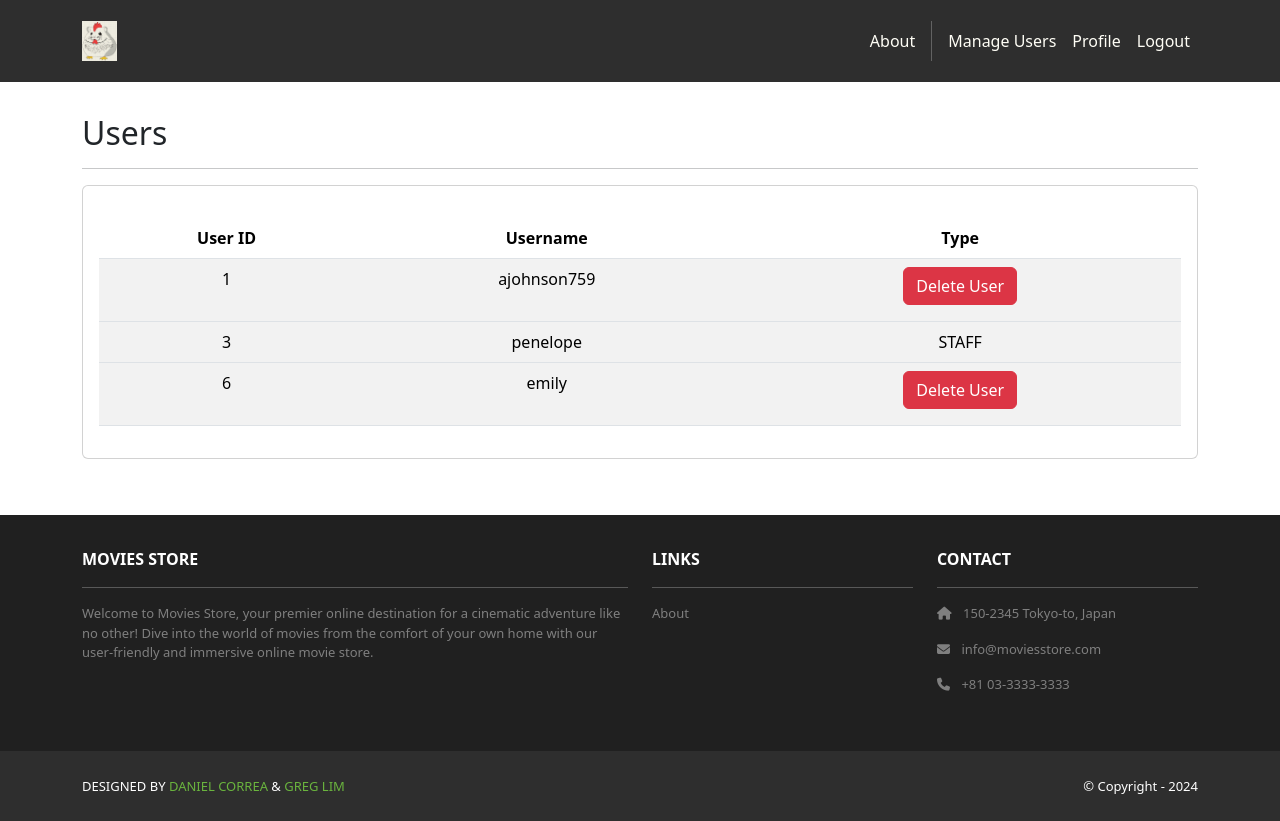
After one commit to Runningbird20/Project-2, a Django app: page /accounts/manage_accounts/ in a window 1280 px wide. The commit adds this page. Run offline with Django 5.2, Linux system fonts and the light colour scheme; a user stored in the database is signed in; data comes from the database, SQL or seed files in the repository; both versions use the stored data as it was after the commit; some libraries are stand-ins or nearby versions.

Commit message:
created page for managing users and functionality to delete users

```diff
--- /dev/null
+++ b/accounts/templates/accounts/manage_accounts.html
@@ -0,0 +1,53 @@
+{% extends 'base.html' %}
+{% block content %}
+
+<div class="p-3">
+    <div class="container">
+        <div class="row mt-3">
+            <div class="col mx-auto mb-3">
+                <h2>Users</h2>
+                <hr />
+                <div class="card mb-4">
+
+                    <div class="card-body">
+
+                        <table class="table table-bordred table-striped text-center mt-3">
+                            <thead>
+                                <tr>
+                                    <th scope="col">User ID</th>
+                                    <th scope="col">Username</th>
+                                    <th scope="col">Type</th>
+                                </tr>
+                            </thead>
+
+                            {% for user in template_data.users %}
+                            <tbody>
+                                <tr>
+                                    <td>{{ user.id }}</td>
+                                    <td>{{ user.user }}</td>
+                                    <td>
+                                        {% if user.user.is_staff %}
+                                            STAFF
+                                        {% else %}
+                                        <form action="{% url 'accounts.remove_user' user.id %}" method="POST">
+                                            {% csrf_token %}
+                                            <button class="btn btn-danger mb-2">
+                                                Delete User
+                                            </button>
+                                        </form>
+                                        {% endif %}
+                                    </td>
+
+                                </tr>
+                            </tbody>
+                            {% endfor %}
+                        </table>
+                    </div>
+                </div>
+
+            </div>
+        </div>
+    </div>
+</div>
+
+{% endblock content %}
--- a/accounts/urls.py
+++ b/accounts/urls.py
@@ -7,4 +7,6 @@ urlpatterns = [
     path('logout/', views.logout, name='accounts.logout'),
     path('profile/', views.profile, name='accounts.profile'),
     path("profile/edit/", views.edit_profile, name="accounts.profile_edit"),
+    path("manage_accounts/", views.manage_accounts, name="accounts.manage_accounts"),
+    path('remove_user/<int:user_id>/', views.remove_user, name='accounts.remove_user'),
 ]
--- a/accounts/views.py
+++ b/accounts/views.py
@@ -2,6 +2,8 @@ from django.shortcuts import render, redirect
 from django.db import transaction
 from django.contrib.auth import login as auth_login, authenticate, logout as auth_logout
 from django.contrib.auth.decorators import login_required
+from django.contrib.admin.views.decorators import staff_member_required
+from django.conf import settings
 
 from .forms import SignupWithProfileForm, CustomErrorList, ProfileEditForm
 from .models import Profile
@@ -84,3 +86,21 @@ def edit_profile(request):
 
     form.save()
     return redirect("accounts.profile")
+
+
+
+@staff_member_required
+def manage_accounts(request):
+    template_data = {}
+    template_data["title"] = "Manage Accounts"
+    template_data["users"] = Profile.objects.all()
+    return render(request, 'accounts/manage_accounts.html',
+        {'template_data': template_data})
+
+def remove_user(request, user_id):
+    if request.method == "POST":
+        user = Profile.objects.get(id=user_id)
+        user.user.delete()
+        return redirect('accounts.manage_accounts')
+    else:
+        return redirect('accounts.manage_accounts')
--- a/project2/templates/base.html
+++ b/project2/templates/base.html
@@ -26,6 +26,11 @@
           <div class="navbar-nav ms-auto navbar-ml">
             <a class="nav-link" href="{% url 'home.about' %}">About</a>
             <div class="vr bg-white mx-2 d-none d-lg-block"></div>
+
+            {% if user.is_staff %}
+            <a class="nav-link" href="{% url 'accounts.manage_accounts' %}">Manage Users</a>
+            {% endif %}
+
 
             {% if user.is_authenticated %}
               <a class="nav-link" href="{% url 'accounts.profile' %}">Profile</a>
```
Also changed, not shown: db.sqlite3.
